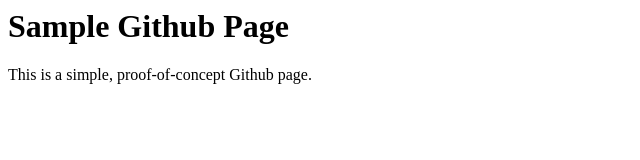
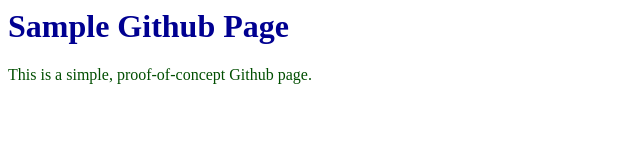
Before and after one commit to rfulton-lf/rfulton-lf.github.io, a plain HTML site: page index.html in a window 1280 px wide. Shown: the whole page, without its empty margins (0-640 px from the left). Drawn offline with Linux system fonts and the light colour scheme.

Commit message:
added styles

```diff
--- a/index.html
+++ b/index.html
@@ -1,2 +1,7 @@
-<h1> Sample Github Page</h1>
-<p>This is a simple, proof-of-concept Github page.</p>
+<head>
+    <link rel="stylesheet" href="styles.css">
+</head>
+<body>
+    <h1> Sample Github Page</h1>
+    <p>This is a simple, proof-of-concept Github page.</p>
+</body>
--- /dev/null
+++ b/styles.css
@@ -0,0 +1,6 @@
+h1 {
+    color: rgb(0, 0, 145);
+}
+p {
+    color: rgb(0, 78, 0);
+}
```
